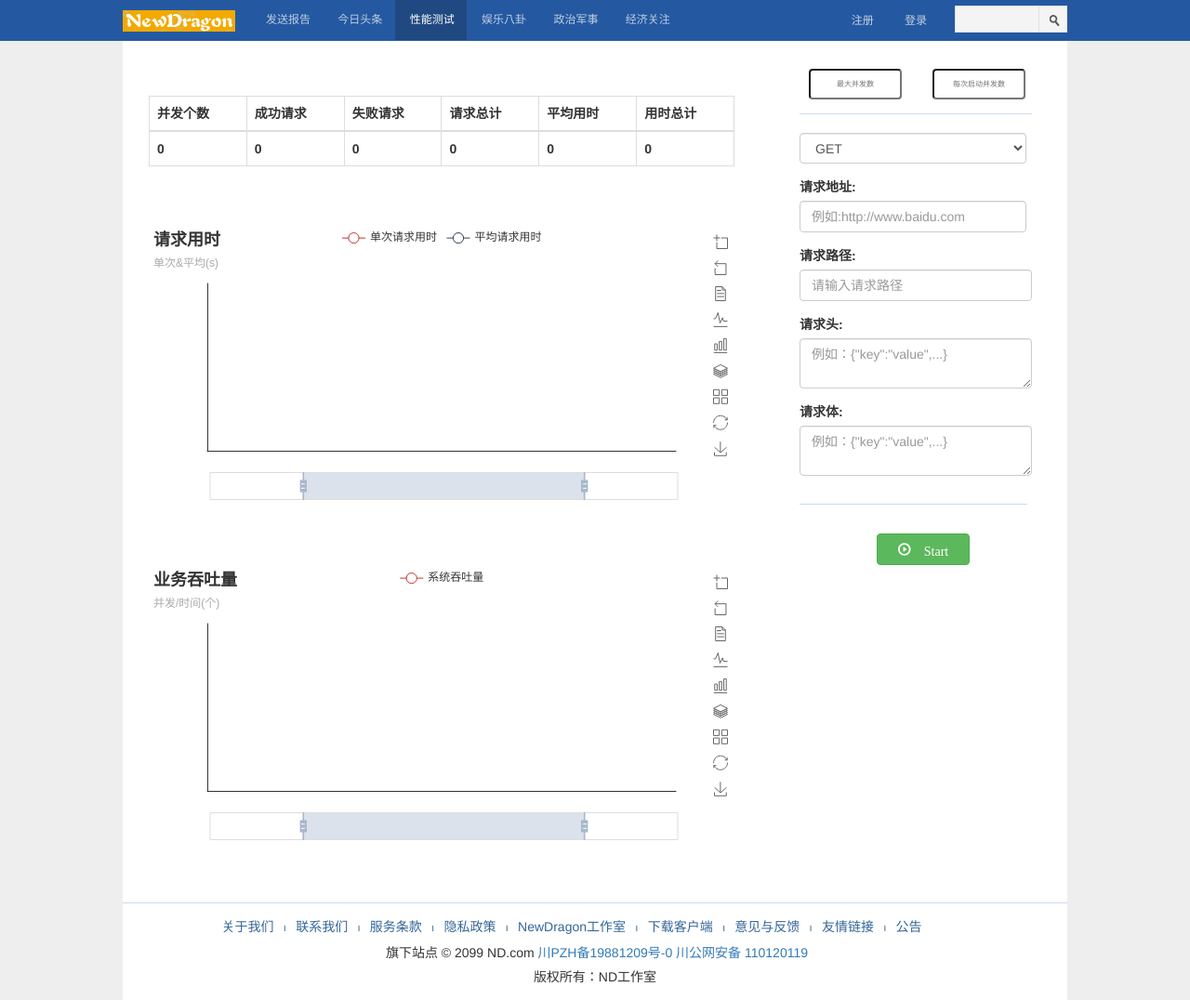
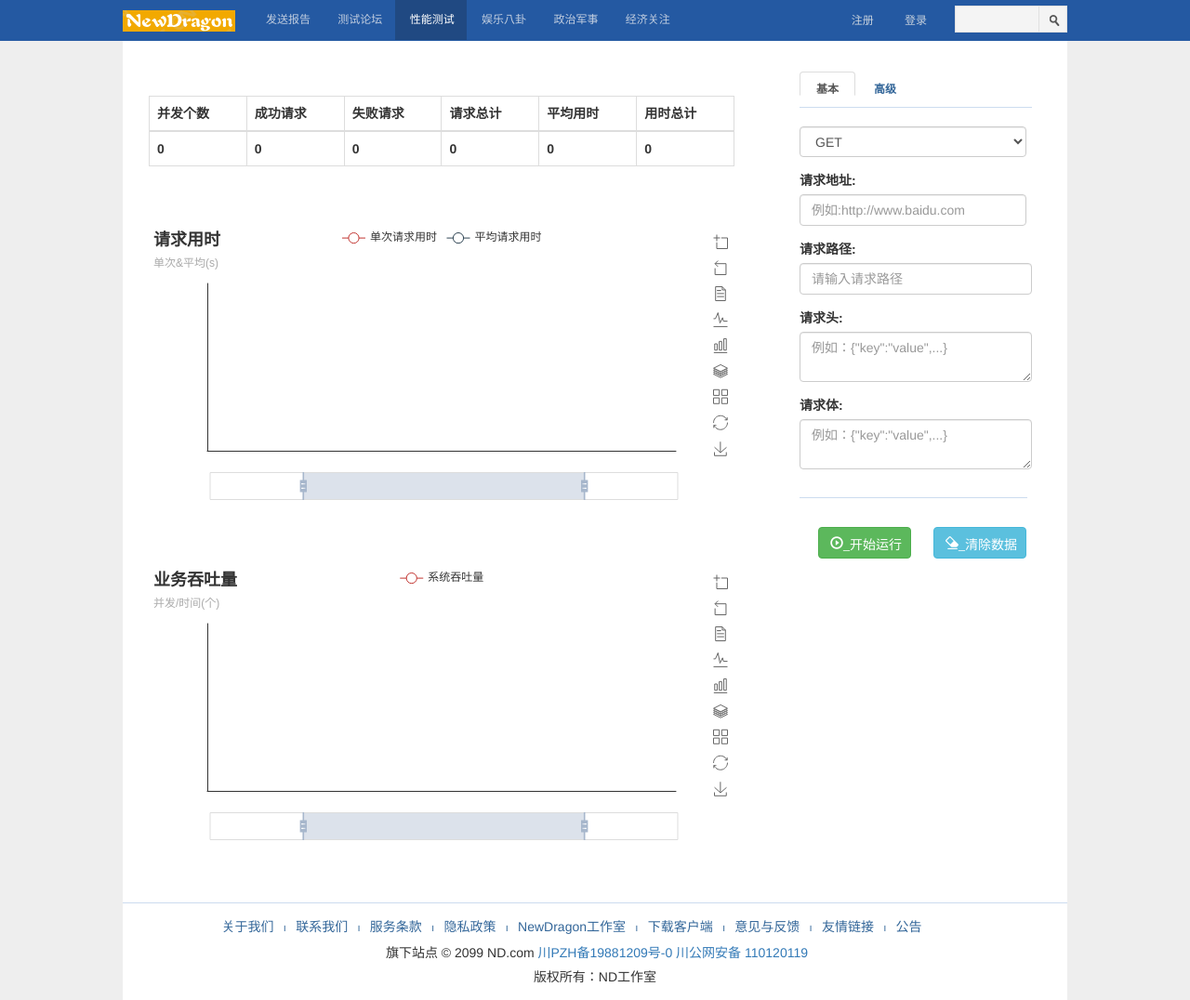
Before and after one commit to NewDragonZhong/DjangoFullStack, a Django app: page /pertesting/ in a window 1280 px wide. Shown: the whole page at 93% size. Run offline with Django 3.2, Linux system fonts and the light colour scheme; lists and menus that the app fills with data are empty; some libraries are stand-ins or nearby versions.

Commit message:
20190605

```diff
--- a/BBD_Test_Department/change_chouti/urls.py
+++ b/BBD_Test_Department/change_chouti/urls.py
@@ -47,4 +47,5 @@ urlpatterns = [
     url(r'^upload_customFile/$',account.custom_file_upload),
     url(r'^per_data_store/$',account.per_data_store),
     url(r'^per_data_extract/$',account.per_data_extract),
+    url(r'^per_data_clear/$',account.per_data_clear),
 ]
--- a/BBD_Test_Department/statics/css/commons.css
+++ b/BBD_Test_Department/statics/css/commons.css
@@ -1418,3 +1418,13 @@ textarea.txt-huifu-top:focus{
     left: 5px;
     cursor: pointer;
 }
+
+
+/*性能测试配置选项样式*/
+.menu_config {
+    line-height: 29px;
+}
+
+.menu_config li {
+    font-size: 13px
+}
--- a/BBD_Test_Department/templates/_layout.html
+++ b/BBD_Test_Department/templates/_layout.html
@@ -18,7 +18,7 @@
             <a class="logo" href="/"></a>
             <div class="act-menu">
                 <a href="/index" class="tb">发送报告</a>
-                <a href="/news" class="tb">今日头条</a>
+                <a href="/news" class="tb">测试论坛</a>
                 <a href="/pertesting" class="tb">性能测试</a>
                 <a href="javascript:void(0);" class="tb">娱乐八卦</a>
                 <a href="javascript:void(0);" class="tb">政治军事</a>
--- a/BBD_Test_Department/templates/index.html
+++ b/BBD_Test_Department/templates/index.html
@@ -491,6 +491,7 @@
                 if ($('#action_nav').attr('is-login') == 'true') {
                     $('.shadow').removeClass('hide');   // 点击后选择禅道版本号
                     $('.modal-dialog-zentao').removeClass('hide'); //弹出禅道对话框
+                    $(this).addClass('btn disabled'); // 防止二次点击
 
                 } else {
                     $('#accountDialog').removeClass('hide');
--- a/BBD_Test_Department/templates/pertesting.html
+++ b/BBD_Test_Department/templates/pertesting.html
@@ -43,12 +43,15 @@
                     <div class="content-r">
                         <div class="form-group form-group-div">
                             <div class="nav-top-area">
-                                <div class="child-nav" style="margin-bottom: 15px">
-                                    <input type="text" style="margin-left: 10px;width: 100px;height: 33px;text-align:center;font-size:8px;border-radius:4px" class="form-control-per form_info" name="maxNum" placeholder="最大并发数">
-                                    <input type="text" style="margin-left: 29px;width: 100px;height: 33px;text-align:center;font-size:8px;border-radius:4px" class="form-control-per form_info" name="onceNum" placeholder="每次启动并发数">
+                                <div class="child-nav">
+                                    <ul class="nav nav-tabs" style="border-bottom: 0px solid #ddd">
+                                        <li change="contentOne" role="presentation" class="active" onclick="config_func(this)"><a href="#">基本</a></li>
+                                        <li change="contentTow" role="presentation" onclick="config_func(this)" ><a href="#">高级</a></li>
+                                    </ul>
                                 </div>
                             </div>
                         <div class="nav-form-area">
+                            <div id="contentOne">
                                  <select class="form-control form_info" style="height: 33px;width: 244px;margin-bottom: 15px;" name="reqMethods">
                                         <option value="get">GET</option>
                                         <option value="post">POST</option>
@@ -75,12 +78,30 @@
                                     <textarea class="form-control form_info" name="datas" placeholder='例如：{"key":"value",...}'></textarea>
                                 </div>
                             </div>
+                            <div id="contentTow" class="hide">
+                                <div class="form-group form-group-div-per">
+                                    <label for="exampleInputName2">最大并发数:</label>
+                                    <input type="text" style="width: 244px" class="form-control form_info" name="maxNum" placeholder="默认为:10">
+                                </div>
+                                <div class="form-group form-group-div-per">
+                                    <label for="exampleInputName2">启动并发数:</label>
+                                    <input type="text" style="width: 244px" class="form-control form_info" name="onceNum" placeholder="默认为:2">
+                                </div>
+                                <div class="form-group form-group-div-per">
+                                    <label for="exampleInputName2">响应时长控制(毫秒):</label>
+                                    <textarea class="form-control form_info" name="xxxx" placeholder='此功能未开发'></textarea>
+                                </div>
+
+                                <div class="form-group form-group-div-per">
+                                    <label for="exampleInputName2">请求断言控制:</label>
+                                    <textarea class="form-control form_info" name="_assert" placeholder='格式：{"include":"包含的字符","outclude":"不包含的字符"}'></textarea>
+                                </div>
+
+                            </div>
+                        </div>
                         <div class="form-group-submit">
-                            <button type="button" class="btn btn-success glyphicon glyphicon-play-circle"  id="SendRequests" style="width: 100px;margin-left: 83px"> Start </button>
-                                <span class="hide spanSR">
-                                    <img src="/statics/images/loader.gif" style="height: 16px;width: 16px">
-                                    <span>请求发送中...</span>
-                                </span>
+                            <button type="button" class="btn btn-success glyphicon glyphicon-play-circle"  id="SendRequests" style="width: 100px;margin-left: 20px">_开始运行 </button>
+                            <button type="button" class="btn btn glyphicon glyphicon-erase btn-info"  id="ClearData" style="width: 100px;margin-left: 20px">_清除数据 </button>
                         </div>
                         </div>
                     </div>
@@ -102,7 +123,16 @@
 
         SendRequest();
         SendResponse();
+        ClearData();
     });
+
+    // 配置项切换
+    function config_func(self) {
+        $(self).addClass("active").siblings().removeClass("active");
+        var is = $(self).attr("change");
+        $("#"+is).removeClass("hide").siblings().addClass("hide");
+    }
+
 
     // ajax 发送请求数据到后端 并存储
     function SendRequest() {
@@ -184,7 +214,7 @@
                 });
     }
 
-    // 点击Start Swimming 开始测试并返回数据到客户端
+    // 点击 开始测试并返回数据到客户端
     var time;
     function SendResponse() {
         var num = 1; // 判断点击次数
@@ -192,11 +222,13 @@
             if ($('#action_nav').attr('is-login') == 'true'){
                 if (num%2 == 1){
                     $(this).removeClass('btn-success glyphicon-play-circle').addClass('btn-danger glyphicon-off');
-                    $(this).html(' Stop');
+                    $(this).html('_暂停运行');
+                    $("#ClearData").attr("disabled","disabled").removeClass("btn-info");
                     time = setInterval(req_send,1000); // 进行一个循环 需要用到计时器
                 }else {
                     $(this).removeClass('btn-danger glyphicon-off').addClass('btn-success glyphicon-play-circle');
-                    $(this).html(' Start');
+                    $(this).html('_开始运行');
+                    $("#ClearData").removeAttr("disabled").addClass("btn-info");
                     clearInterval(time)
                 }
                 num += 1;
@@ -208,6 +240,18 @@
         });
     }
 
+    // 点击 清除数据后 清空输入框中的数据
+    function ClearData() {
+        $('#ClearData').click(function () {
+            if ($('#action_nav').attr('is-login') == 'true'){
+                $('.form_info').val("");
+                $.get('/per_data_clear/');
+            } else {
+                $('#accountDialog').removeClass('hide');
+                $('.shadow').removeClass('hide');
+            }
+        });
+    }
 
 
     // 画图工具初始化
--- a/BBD_Test_Department/web/models.py
+++ b/BBD_Test_Department/web/models.py
@@ -95,8 +95,8 @@ class SpiderProduct(models.Model):
 class PertestingTable(models.Model):
     user_info = models.ForeignKey(to='UserInfo', to_field='nid', on_delete=models.CASCADE)
     method = models.CharField(max_length=32,default='get')
-    maxnum = models.IntegerField(max_length=16,default=0)      # 最大并发数
-    oncenum = models.IntegerField(max_length=16, default=0)    # 每秒启动的并发数
+    maxnum = models.IntegerField(max_length=16,default=10)      # 最大并发数
+    oncenum = models.IntegerField(max_length=16, default=2)    # 每秒启动的并发数
     hosts = models.CharField(max_length=32,null=True)
     paths = models.CharField(max_length=64)
     headers = models.CharField(max_length=128)
@@ -113,4 +113,5 @@ class PertestingTable(models.Model):
     loop_num = models.IntegerField(max_length=16, default=0) # 请求循环次数
     rps = models.FloatField(max_length=16,default=0.0)  # 每秒处理的事务数
 
+    assert_dic = models.CharField(max_length=128)  # 存储断言请求值
     ctime = models.DateTimeField(auto_now_add=True)
```
Also changed, not shown: BBD_Test_Department/backend/utils/perTesting.py (+26 -13 lines), BBD_Test_Department/web/views/account.py (+33 -3 lines), BBD_Test_Department/db.sqlite3, BBD_Test_Department/web/migrations/0041_auto_20190605_1111.py (added), BBD_Test_Department/web/migrations/0042_pertestingtable.py (added), BBD_Test_Department/web/migrations/0043_auto_20190605_1436.py (added). Lines whose indentation alone changed are shown as unchanged.
